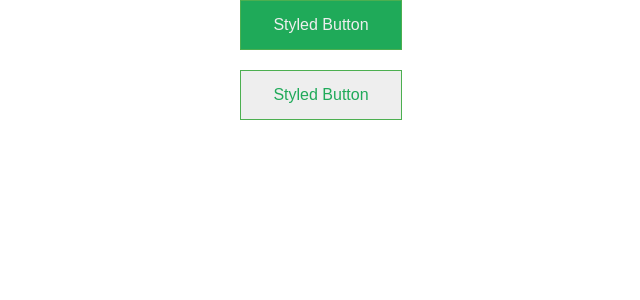
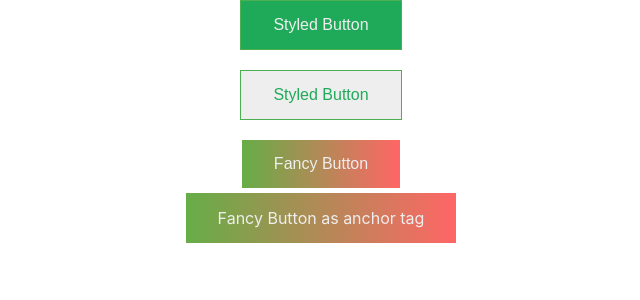
Before and after one commit to RiteshSingh9/styled-components, a React (Create React App) app: page / in a window 1280 px wide. Shown: the top 300 px of the page, without its empty margins (319-959 px from the left). Built offline with nearby package versions, Linux system fonts and the light colour scheme.

Commit message:
exteding styled and polymorphic props

```diff
--- a/src/App.js
+++ b/src/App.js
@@ -1,6 +1,6 @@
 // import logo from './logo.svg';
 import './App.css';
-import StyledButton from './components/Buttons/Button';
+import StyledButton, { FancyButton } from './components/Buttons/Button';
 
 
 function App() {
@@ -12,6 +12,15 @@ function App() {
 				<br />
 			</div>
 			<StyledButton variant='outline'>Styled  Button</StyledButton>
+			<div>
+				<br />
+			</div>
+			<FancyButton> Fancy Button</FancyButton>
+			<div>
+				<br />
+			</div>
+			{/* polymorphic props */}
+			<FancyButton as='a'> Fancy Button as anchor tag</FancyButton>
 		</div>
 	);
 }
--- a/src/components/Buttons/Button.js
+++ b/src/components/Buttons/Button.js
@@ -1,3 +1,7 @@
-import { StyledButton } from "./Button.styles";
+import {
+	StyledButton,
+	FancyButton
+} from "./Button.styles";
 
+export { FancyButton };
 export default StyledButton;
--- a/src/components/Buttons/Button.styles.js
+++ b/src/components/Buttons/Button.styles.js
@@ -1,4 +1,6 @@
 import styled from "styled-components";
+
+// adapting based on props  is one way to do that but has multiple checks and branching and hard to maintain
 
 export const StyledButton = styled.button`
 	border: 1px solid #4caf50;
@@ -12,3 +14,8 @@ export const StyledButton = styled.button`
     cursor: pointer;
     transition: all 0.5s ease - out;
 `;
+
+export const FancyButton = styled(StyledButton)`
+    background-image: linear-gradient(to right, #66AD47 0%, #FF6666 100%);
+    border: none;
+`;
```
